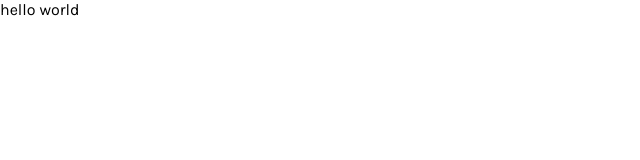
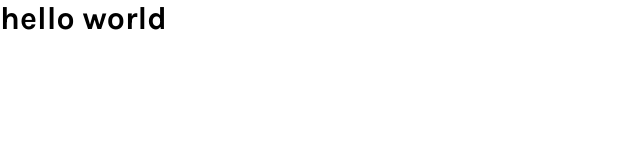
Before and after one commit to mayssharbek/test, a plain HTML site: page index.html in a window 1280 px wide. Shown: the whole page, without its empty margins (0-640 px from the left). Drawn offline with Linux system fonts and the light colour scheme.

Commit message:
update index file

```diff
--- a/index.html
+++ b/index.html
@@ -10,7 +10,7 @@
   <body>
     <div >
 
-<p>hello world</p>
+<h1>hello world</h1>
 
 
 
```
